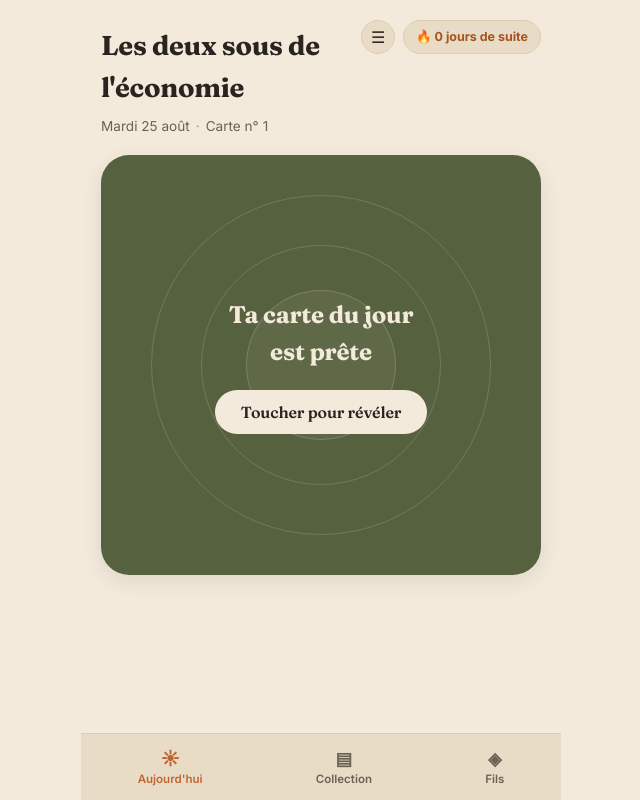
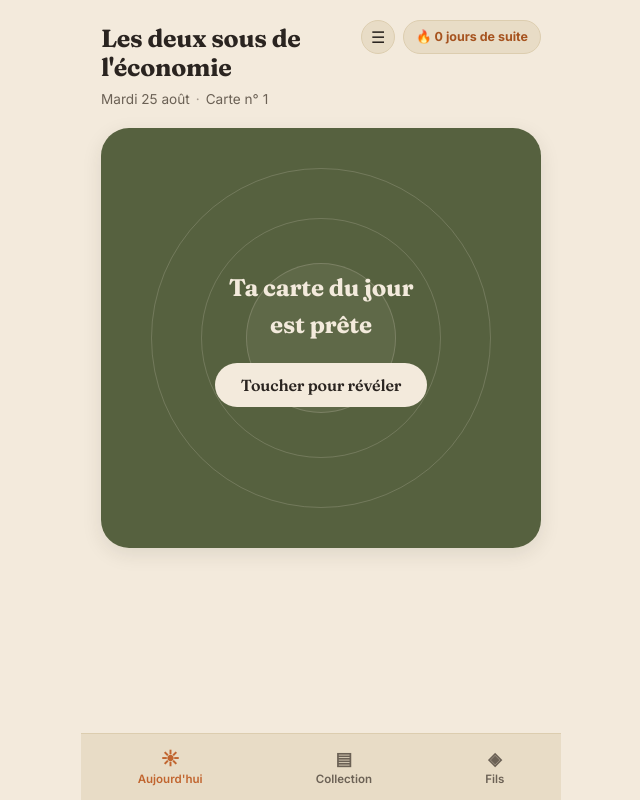
Before and after one commit to vpotier/intro_eco, a plain HTML site: page index.html in a window 1280 px wide. Shown: the whole page, without its empty margins (319-959 px from the left). Drawn offline with Linux system fonts and the light colour scheme.

Commit message:
Update style.css

```diff
--- a/style.css
+++ b/style.css
@@ -120,7 +120,8 @@ button:active {
 
 /* ---------- En-tête commun ---------- */
 .ecran-titre {
-  font-size: 1.7rem;
+  font-size: 1.55rem;
+  line-height: 1.15;
   margin: 4px 0 2px;
 }
 
@@ -135,6 +136,11 @@ button:active {
   align-items: flex-start;
   justify-content: space-between;
   gap: 10px;
+}
+
+.header-row .ecran-titre {
+  flex: 1;
+  min-width: 0;
 }
 
 .streak-badge {
```
